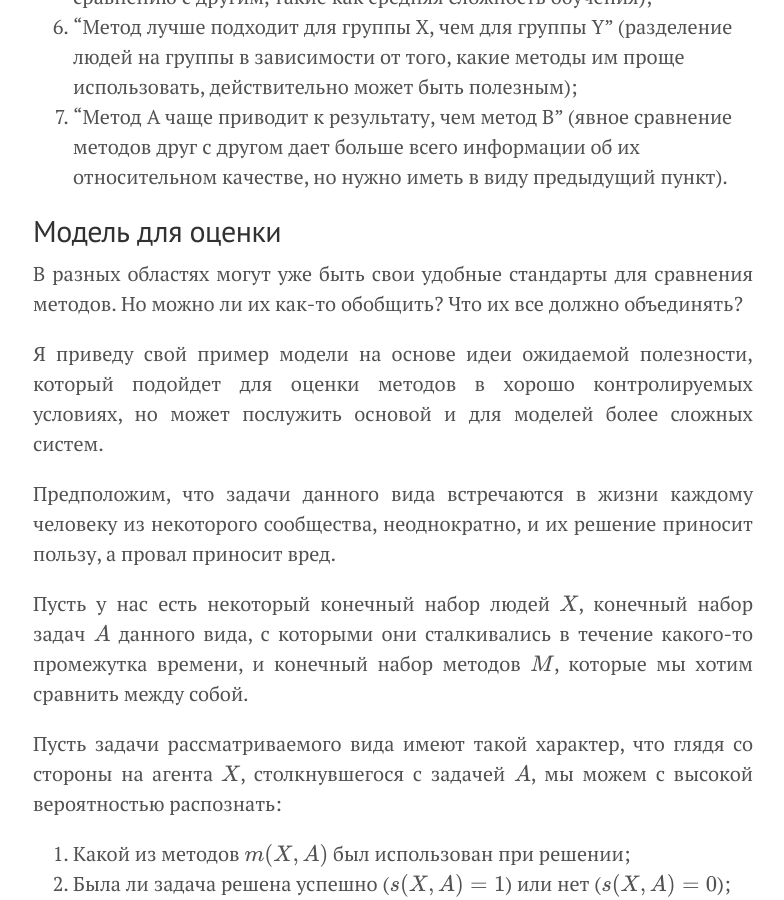
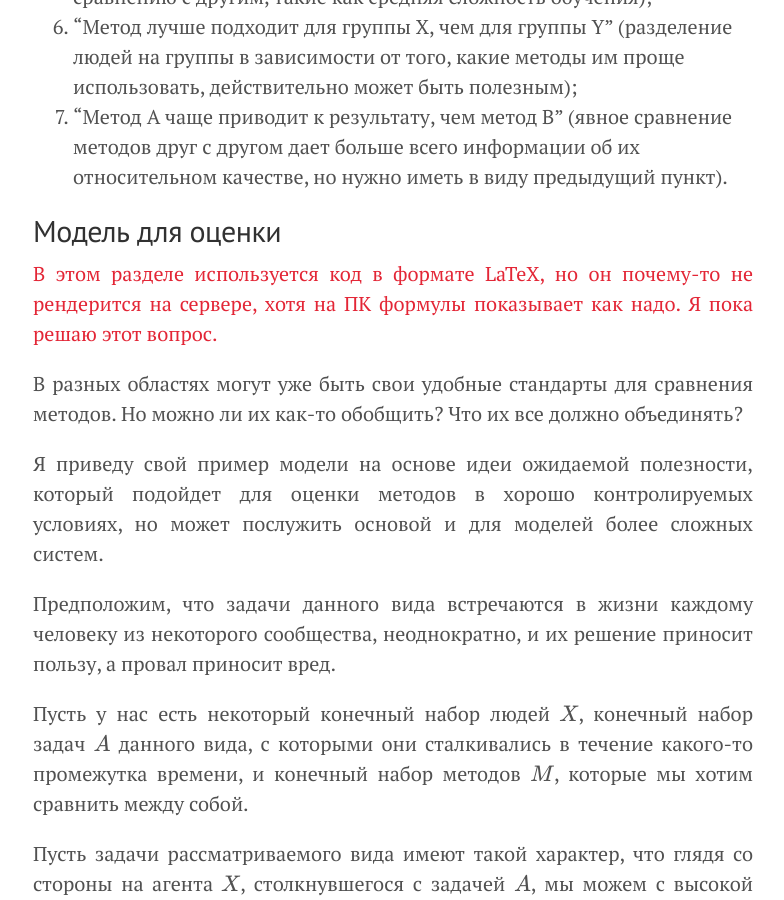
Before and after one commit to KKirdan/kkirdan.github.io, a Jekyll site: the page built from blog/_posts/2. long/2024-01-20-a4.md, in a window 1280 px wide and 900 px high, scrolled down 3243 px. Shown: the whole window, without its empty margins (247-1031 px from the left). Built offline with Jekyll 4.4.1, drawn with Linux system fonts in a browser that asks for light colours; formulas are drawn with MathJax 3.

Commit message:
Update 2024-01-20-a4.md

```diff
--- a/blog/_posts/2. long/2024-01-20-a4.md
+++ b/blog/_posts/2. long/2024-01-20-a4.md
@@ -51,6 +51,8 @@ math: true
 
 ## Модель для оценки
 
+<span class="draft">В этом разделе используется код в формате LaTeX, но он почему-то не рендерится на сервере, хотя на ПК формулы показывает как надо. Я пока решаю этот вопрос.</span>
+
 В разных областях могут уже быть свои удобные стандарты для сравнения методов. Но можно ли их как-то обобщить? Что их все должно объединять?
 
 Я приведу свой пример модели на основе идеи ожидаемой полезности, который подойдет для оценки методов в хорошо контролируемых условиях, но может послужить основой и для моделей более сложных систем.
```
